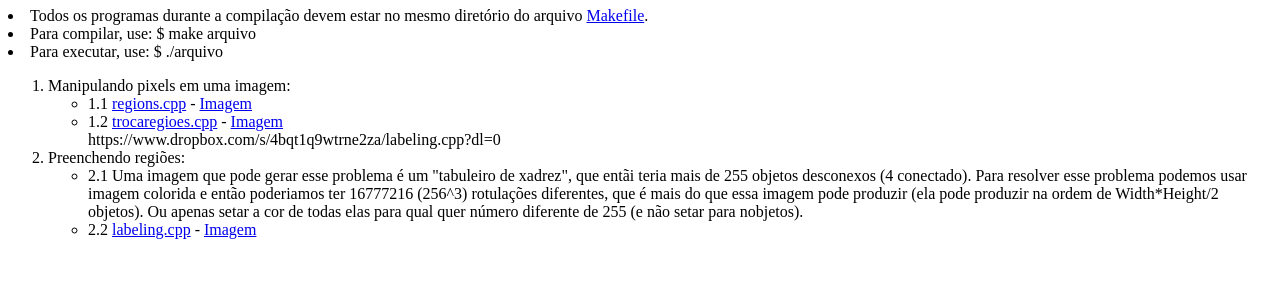
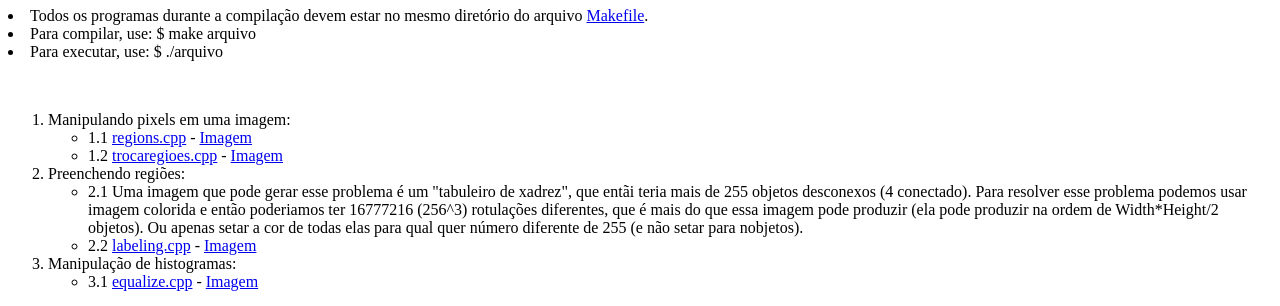
Before and after one commit to railtont/railtont.github.io, a plain HTML site: page index.html in a window 1280 px wide. Shown: the part 108-414 px from the top of the page. Drawn offline with Linux system fonts and the light colour scheme.

Commit message:
Update index.html

```diff
--- a/index.html
+++ b/index.html
@@ -5,6 +5,7 @@
 <li>Todos os programas durante a compilação devem estar no mesmo diretório do arquivo <a href="http://railtont.github.io/Makefile">Makefile</a>.
 <li> Para compilar, use: $ make arquivo
 <li> Para executar, use: $ ./arquivo<p>
+<br>
 <ol>
 	<li>Manipulando pixels em uma imagem:</li>
 	<ul>
@@ -13,7 +14,6 @@
 		<li>1.2 <a href="https://www.dropbox.com/s/gil8evcamz9p4np/trocaregions.cpp?dl=0">trocaregioes.cpp</a> -
 		        <a href="http://railtont.github.io/trocaregions.png">Imagem</a></li>
 
-	https://www.dropbox.com/s/4bqt1q9wtrne2za/labeling.cpp?dl=0
 
 	</ul>
 	<li> Preenchendo regiões:</li>
@@ -27,8 +27,15 @@ Ou apenas setar a cor de todas elas para qual quer número diferente de 255 (e n
 	</li>
 		<li>2.2 <a href="https://www.dropbox.com/s/4bqt1q9wtrne2za/labeling.cpp?dl=0">labeling.cpp</a> -
 		        <a href="http://railtont.github.io/labeling.png">Imagem</a></li>
+	</ul>
+	<li> Manipulação de histogramas: </li>
+	<ul>
+		<li> 3.1 <a href="https://www.dropbox.com/s/nz6wozkcj3c2ou9/equalize.cpp?dl=0">equalize.cpp</a> -
+				 <a href="http://railtont.github.io/equalized.png">Imagem</a></li>
+	</ul>
 </ol>
 
+<br>
 <br>
 <br>
 <h1> Computação Gráfica</h1><p>
```
